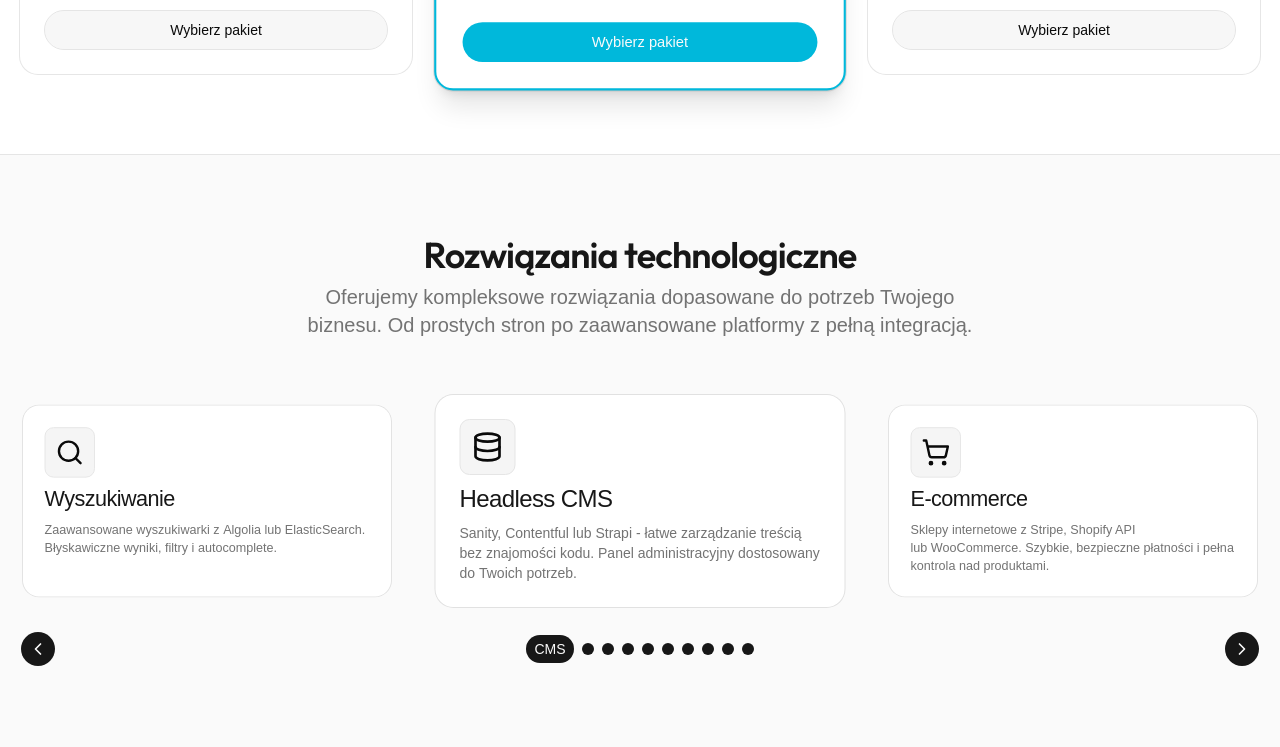
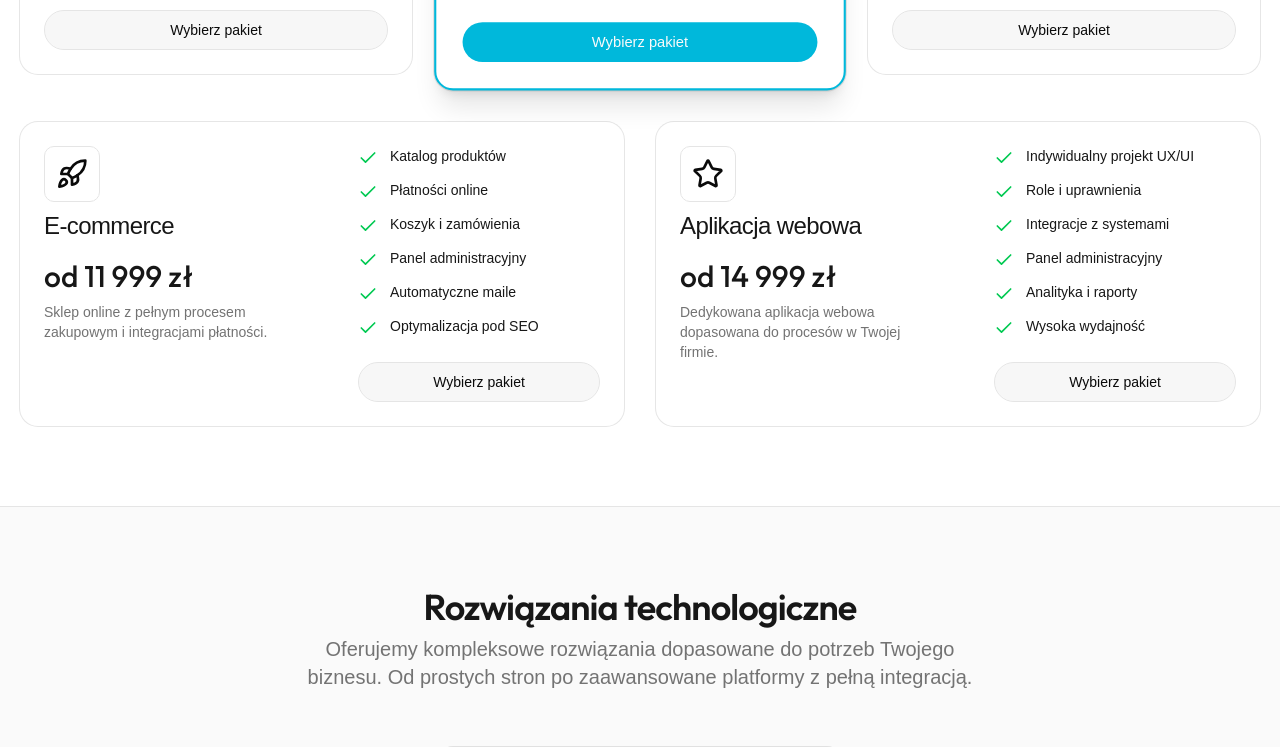
Before and after one commit to webgeeks-pl/webgeeks, a Next.js app: page /en in a window 1280 px wide. Shown: the part 4160-4907 px from the top of the page. Built offline with nearby package versions, Linux system fonts and the light colour scheme.

Commit message:
expand offer

```diff
--- a/components/pages/HomePage.tsx
+++ b/components/pages/HomePage.tsx
@@ -4,7 +4,6 @@ import { Page } from "../layout/page";
 import { HomeAbout } from "../sections/HomeAbout";
 import { HomeComparison } from "../sections/HomeComparison";
 import { HomeCtaFooter } from "../sections/HomeCtaFooter";
-import { HomeCustomOffer } from "../sections/HomeCustomOffer";
 import { HomeFeatures } from "../sections/HomeFeatures";
 import { HomeHero } from "../sections/HomeHero";
 import { HomePackages } from "../sections/HomePackages";
@@ -30,8 +29,6 @@ export default function HomePage() {
             <Separator decorative />
             <HomeSolutions />
             <Separator decorative />
-            <HomeCustomOffer />
-            <Separator decorative />
             <HomeComparison />
             <Separator decorative />
             <HomeCtaFooter />
--- a/components/sections/HomePackages.tsx
+++ b/components/sections/HomePackages.tsx
@@ -137,6 +137,90 @@ export function HomePackages() {
                         );
                     })}
                 </div>
+
+                <div className="grid w-full grid-cols-1 gap-8 md:grid-cols-2">
+                    <Card className="relative flex h-full flex-col overflow-visible transition-all duration-300 lg:grid lg:grid-cols-2">
+                        <CardHeader className="overflow-auto pb-4 text-center lg:text-start">
+                            <IconContainer
+                                Icon={Rocket}
+                                className="max-lg:mx-auto"
+                                color="default"
+                                variant="outline"
+                            />
+
+                            <Text intent="h3" className="mb-2" text="E-commerce" />
+
+                            <Text intent="var" className="text-3xl" text="od 11 999 zł" />
+                            <Text
+                                muted
+                                text="Sklep online z pełnym procesem zakupowym i integracjami płatności."
+                            />
+                        </CardHeader>
+
+                        <CardContent className="flex flex-1 flex-col">
+                            <ul className="mb-6 flex-1 space-y-3">
+                                {[
+                                    "Katalog produktów",
+                                    "Płatności online",
+                                    "Koszyk i zamówienia",
+                                    "Panel administracyjny",
+                                    "Automatyczne maile",
+                                    "Optymalizacja pod SEO",
+                                ].map((feature, idx) => (
+                                    <li key={idx} className="flex items-start gap-3">
+                                        <Check className="mt-0.5 size-5 shrink-0 text-green-500" />
+                                        <Text>{feature}</Text>
+                                    </li>
+                                ))}
+                            </ul>
+
+                            <Button size="lg" variant="outline">
+                                Wybierz pakiet
+                            </Button>
+                        </CardContent>
+                    </Card>
+
+                    <Card className="relative flex h-full flex-col overflow-visible transition-all duration-300 lg:grid lg:grid-cols-2">
+                        <CardHeader className="overflow-auto pb-4 text-center lg:text-start">
+                            <IconContainer
+                                Icon={Star}
+                                className="max-lg:mx-auto"
+                                color="default"
+                                variant="outline"
+                            />
+
+                            <Text intent="h3" className="mb-2" text="Aplikacja webowa" />
+
+                            <Text intent="var" className="text-3xl" text="od 14 999 zł" />
+                            <Text
+                                muted
+                                text="Dedykowana aplikacja webowa dopasowana do procesów w Twojej firmie."
+                            />
+                        </CardHeader>
+
+                        <CardContent className="flex flex-1 flex-col">
+                            <ul className="mb-6 flex-1 space-y-3">
+                                {[
+                                    "Indywidualny projekt UX/UI",
+                                    "Role i uprawnienia",
+                                    "Integracje z systemami",
+                                    "Panel administracyjny",
+                                    "Analityka i raporty",
+                                    "Wysoka wydajność",
+                                ].map((feature, idx) => (
+                                    <li key={idx} className="flex items-start gap-3">
+                                        <Check className="mt-0.5 size-5 shrink-0 text-green-500" />
+                                        <Text>{feature}</Text>
+                                    </li>
+                                ))}
+                            </ul>
+
+                            <Button size="lg" variant="outline">
+                                Wybierz pakiet
+                            </Button>
+                        </CardContent>
+                    </Card>
+                </div>
             </SectionContent>
         </Section>
     );
```
Also changed, not shown: components/ui/warp-background.tsx (+61 -61 lines).
